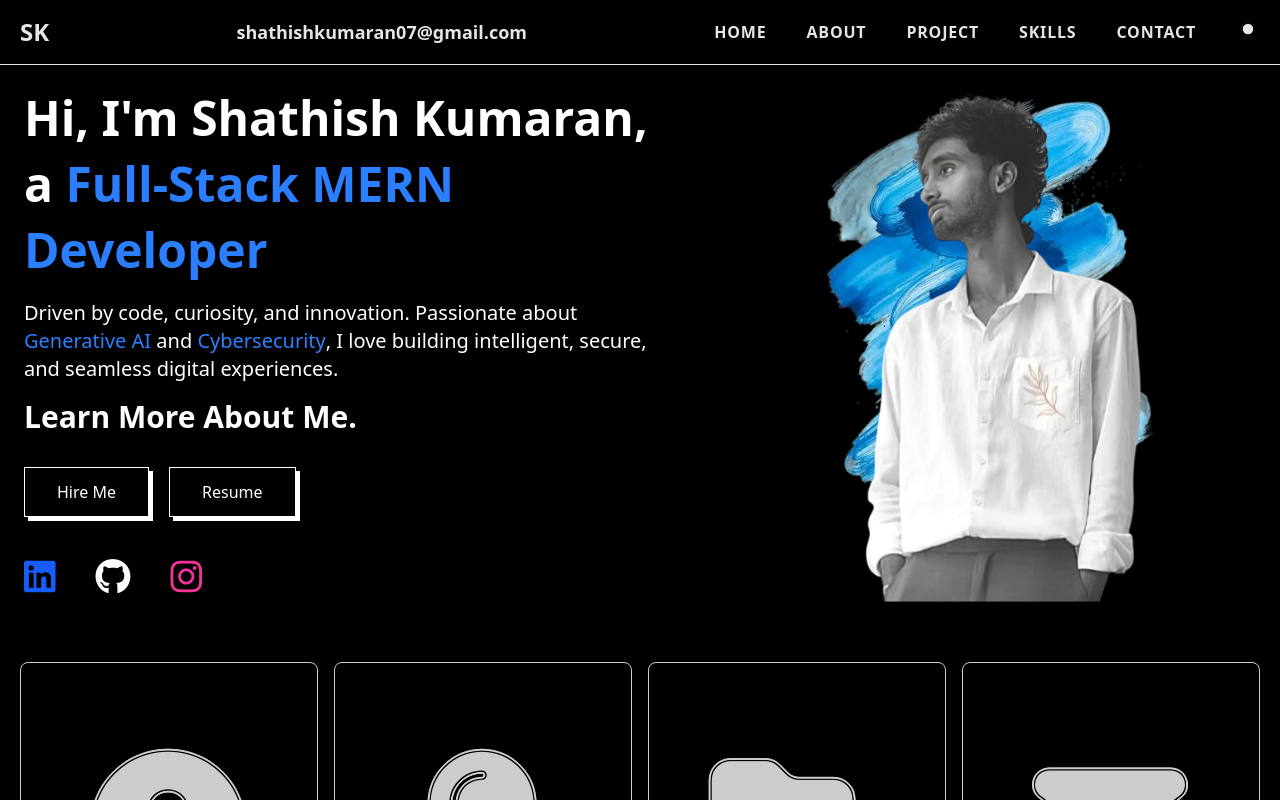
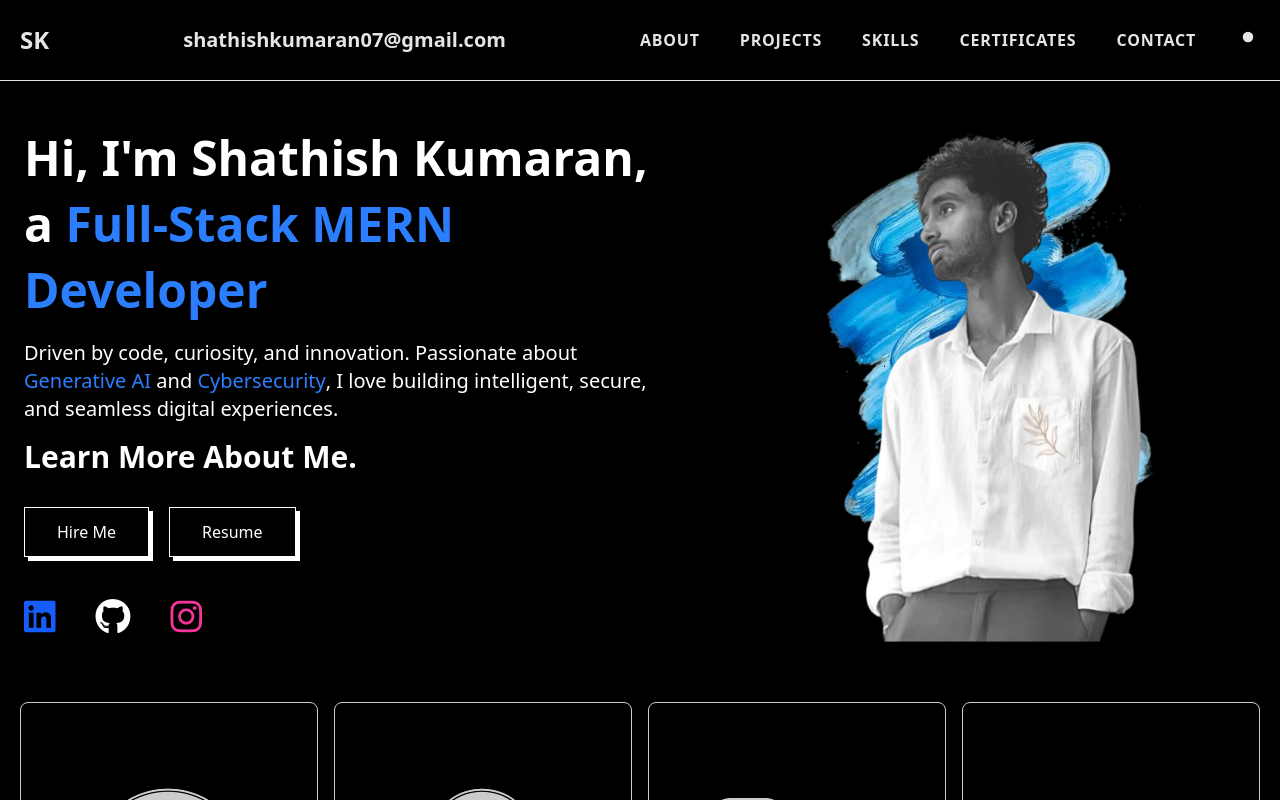
Before and after one commit to Shathish2004/Shathish-Portfolio, a React (Vite) app: page / in a window 1280 px wide. Shown: the top 800 px of the page. Built offline with nearby package versions, Linux system fonts and the light colour scheme.

Commit message:
Modified the layout added padding-y to navbar and modified other components spacing

```diff
--- a/src/components/About.jsx
+++ b/src/components/About.jsx
@@ -10,7 +10,7 @@ const About = () => {
   }, []);
 
   return (
-    <div className="mt-20 max-w-6xl lg:max-w-7xl mx-auto px-6">
+    <div className="mt-20 md:mt-30 max-w-6xl lg:max-w-7xl mx-auto px-6">
       {/* Introduction Section */}
       <div className="flex items-center justify-center">
         <div className="text-center md:text-left">
--- a/src/components/AboutHome.jsx
+++ b/src/components/AboutHome.jsx
@@ -19,7 +19,7 @@ const AboutHome = () => {
   }, []);
 
   return (
-    <div className="mt-20 max-w-6xl lg:max-w-7xl mx-auto  px-6">
+    <div className="mt-30 max-w-6xl lg:max-w-7xl mx-auto  px-6">
       <div className="flex flex-col-reverse md:flex-row items-center gap-8">
         {/* Text Section */}
         <div className="md:w-[55%] text-center md:text-left">
--- a/src/components/Certificates.jsx
+++ b/src/components/Certificates.jsx
@@ -34,7 +34,7 @@ const CertificateCard = ({ certificate }) => {
         <h3 className="text-2xl font-bold text-center pt-3">
           {certificate.name}
         </h3>
-        <p className="text-lg">{certificate.description}</p>
+        <p className="text-lg text-center">{certificate.description}</p>
         <button className="border-1 p-2 button-shadow cursor-pointer hover:bg-blue-600 hover:text-white">
           <a href={certificate.link} target="_blank">
             Verify Certificate
@@ -62,8 +62,8 @@ const Certificates = () => {
   }, []);
 
   return (
-    <div className="grid grid-cols-1 gap-4">
-      <h1 className="text-center text-4xl font-bold mt-20">Certificates</h1>
+    <div className="grid grid-cols-1 gap-4 max-w-6xl mx-auto md:max-w-7xl ">
+      <h1 className="text-center text-4xl font-bold mt-20 md:mt-30">Certificates</h1>
       {certificates.map((certificate, index) => (
         <CertificateCard key={index} certificate={{ ...certificate, index }} />
       ))}
--- a/src/components/ContactMe.jsx
+++ b/src/components/ContactMe.jsx
@@ -45,7 +45,7 @@ const ContactMe = () => {
   };
 
   return (
-    <div className="w-full h-auto pt-5 mx-auto md:w-[60%] lg:w-[40%] flex flex-col items-center mt-20 border-1 border-black dark:border-white rounded-sm p-5">
+    <div className="w-full h-auto pt-5 mx-auto md:w-[60%] lg:w-[40%] flex flex-col items-center mt-25 md:mt-30 border-1 border-black dark:border-white rounded-sm p-5">
       <h2 className="text-3xl font-bold mb-4 text-center text-black dark:text-white">Let&apos;s Connect</h2>
       {responseMessage && (
         <p className={`text-center pb-3 ${responseMessage.includes("Failed") ? "text-red-600 dark:text-red-400" : "text-green-600 dark:text-green-400"}`}>
--- a/src/components/NavBar.jsx
+++ b/src/components/NavBar.jsx
@@ -19,15 +19,16 @@ const NavBar = () => {
   );
 
   const navLinks = [
-    { name: "HOME", path: "/" },
+    // { name: "HOME", path: "/" },
     { name: "ABOUT", path: "/about" },
-    { name: "PROJECT", path: "/projects" },
+    { name: "PROJECTS", path: "/projects" },
     { name: "SKILLS", path: "/skills" },
+    { name: "CERTIFICATES", path: "/certificates" },
     { name: "CONTACT", path: "/contact" },
   ];
 
   return (
-    <nav className="fixed top-0 left-0 right-0 z-50 bg-white dark:bg-black flex items-center font-extrabold justify-between max-w-6xl lg:max-w-7xl mx-auto  border-b border-gray-900 dark:border-white px-5 py-4 opacity-90">
+    <nav className="fixed top-0 left-0 right-0 z-50 bg-white dark:bg-black flex items-center font-extrabold justify-between max-w-6xl lg:max-w-7xl mx-auto  border-b border-gray-900 dark:border-white px-5 py-4 md:py-6 opacity-90">
       {/* Logo */}
       <button
         className="cursor-pointer text-[20px] hover:text-blue-600 md:text-2xl"
@@ -38,7 +39,7 @@ const NavBar = () => {
 
       {/* Email (visible on larger screens) */}
       <a
-        className="hidden lg:block text-[11px] sm:text-lg hover:text-blue-600"
+        className="hidden lg:block text-[11px] sm:text-xl hover:text-blue-600"
         href="mailto:shathishkumaran07@gmail.com"
       >
         shathishkumaran07@gmail.com
--- a/src/components/ProjectsCard.jsx
+++ b/src/components/ProjectsCard.jsx
@@ -61,7 +61,7 @@ ProjectCard.propTypes = {
 
 const ProjectsCard = ({ projects, title }) => {
     return (
-        <div className="max-w-6xl mx-auto">
+        <div className="max-w-6xl mx-auto mt-20 md:mt-30">
             {/* Title Section */}
             <div className="text-center mt-15 mb-4">
                 <h1 className="text-3xl p-5 font-bold">{title}</h1>
--- a/src/components/Skills.jsx
+++ b/src/components/Skills.jsx
@@ -54,7 +54,7 @@ const Skills = () => {
   const memoizedSkills = useMemo(() => skillsData, []);
 
   return (
-    <div className="mt-20">
+    <div className="mt-20 md:mt-30">
       <p className="text-2xl md:text-3xl lg:text-4xl text-center font-bold">
         SKILLS
       </p>
```
